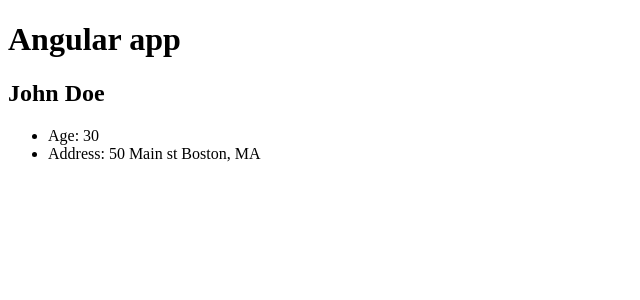
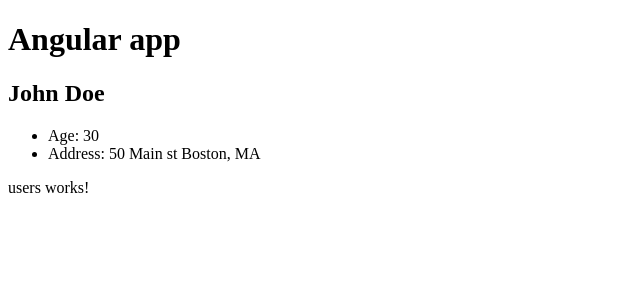
Before and after one commit to sree2chin/angular-app-1, an Angular app: page / in a window 1280 px wide. Shown: the top 300 px of the page, without its empty margins (0-640 px from the left). Built offline with nearby package versions, Linux system fonts and the light colour scheme.

Commit message:
16 - generation components

```diff
--- a/src/app/app.component.html
+++ b/src/app/app.component.html
@@ -1,2 +1,3 @@
 <h1> Angular app </h1>
 <app-user></app-user>
+<app-users></app-users>
--- a/src/app/app.module.ts
+++ b/src/app/app.module.ts
@@ -3,11 +3,13 @@
 
 import { AppComponent } from './app.component';
 import { UserComponent } from './components/user/user.component';
+import { UsersComponent } from './components/users/users.component';
 
 @NgModule({
   declarations: [
     AppComponent,
-    UserComponent
+    UserComponent,
+    UsersComponent
   ],
   imports: [
     BrowserModule
--- /dev/null
+++ b/src/app/components/users/users.component.html
@@ -0,0 +1 @@
+<p>users works!</p>
--- /dev/null
+++ b/src/app/components/users/users.component.ts
@@ -0,0 +1,16 @@
+import { Component, OnInit } from '@angular/core';
+
+@Component({
+  selector: 'app-users',
+  templateUrl: './users.component.html',
+  styleUrls: ['./users.component.scss']
+})
+export class UsersComponent implements OnInit {
+  // CREATED BY $ng g c components/users
+  constructor() { }
+
+  ngOnInit(): void {
+    console.log("on init")
+  }
+
+}
```
Also changed, not shown: src/app/components/users/users.component.scss (added).
